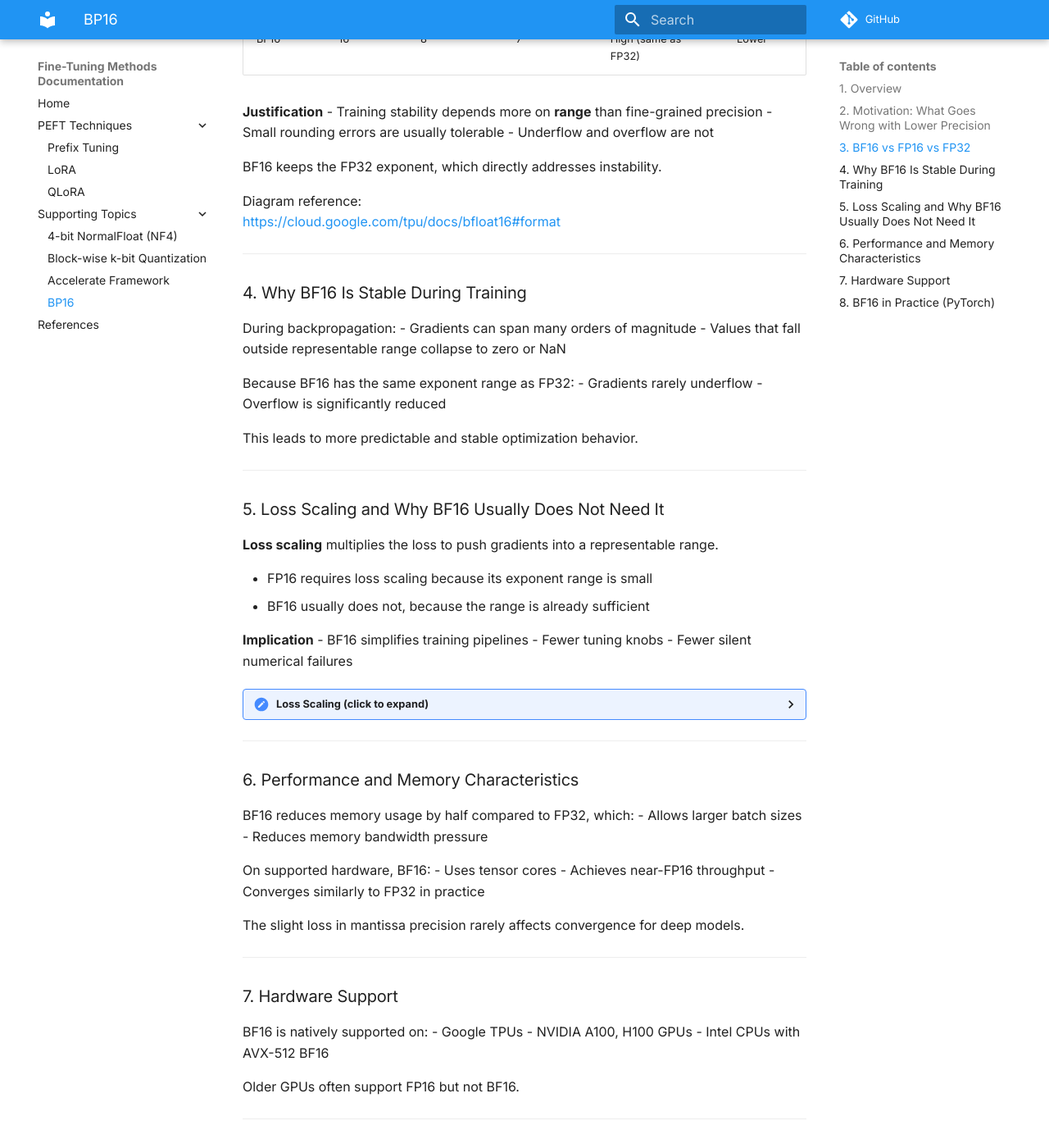
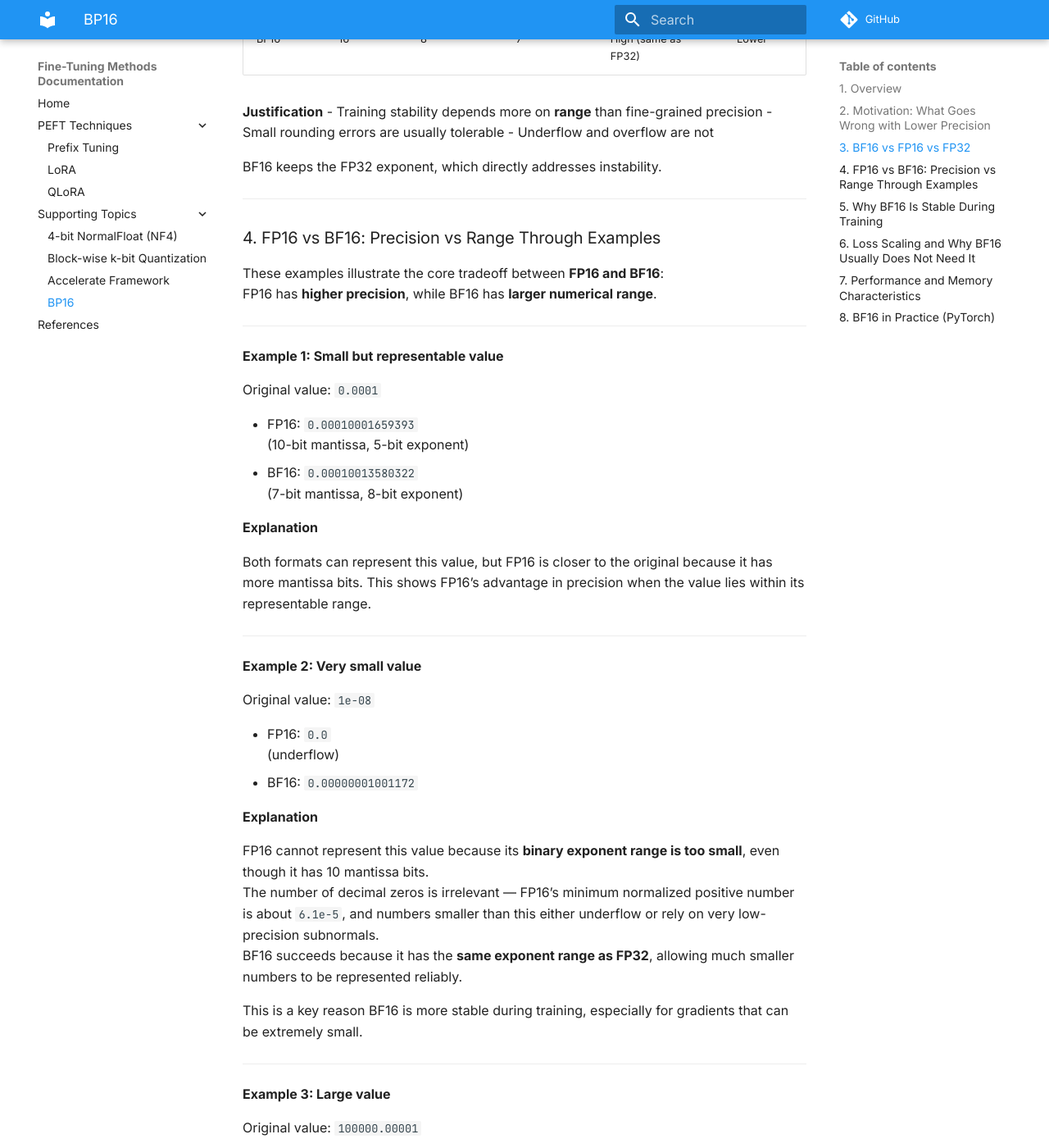
Before and after one commit to saurabhiit2007/LLM-Finetuning, an MkDocs documentation site: the page built from docs/supporting_topics/bp16.md, in a window 1280 px wide and 1400 px high, scrolled down 994 px. Shown: the whole window at 82% size. Built offline with MkDocs 1.6.1 and Material for MkDocs 9.7.7, drawn with Linux system fonts in a browser that asks for light colours; comment, search, counter and statistics services are not loaded; some of the changed text lies outside the part shown.

Commit message:
updated bp16

````diff
--- a/docs/supporting_topics/bp16.md
+++ b/docs/supporting_topics/bp16.md
@@ -39,12 +39,72 @@ BF16 was introduced to solve these stability issues **without reverting to FP32*
 
 BF16 keeps the FP32 exponent, which directly addresses instability.
 
-Diagram reference:
-https://cloud.google.com/tpu/docs/bfloat16#format
+---
+
+### 4. FP16 vs BF16: Precision vs Range Through Examples
+
+These examples illustrate the core tradeoff between **FP16 and BF16**:
+FP16 has **higher precision**, while BF16 has **larger numerical range**.
 
 ---
 
-### 4. Why BF16 Is Stable During Training
+**Example 1: Small but representable value**
+
+Original value: `0.0001`
+
+- FP16: `0.00010001659393`
+  (10-bit mantissa, 5-bit exponent)
+- BF16: `0.00010013580322`
+  (7-bit mantissa, 8-bit exponent)
+
+**Explanation**
+
+Both formats can represent this value, but FP16 is closer to the original because it has more mantissa bits. This shows FP16’s advantage in precision when the value lies within its representable range.
+
+---
+
+**Example 2: Very small value**
+
+Original value: `1e-08`
+
+- FP16: `0.0`
+  (underflow)
+- BF16: `0.00000001001172`
+
+**Explanation**
+
+FP16 cannot represent this value because its **binary exponent range is too small**, even though it has 10 mantissa bits.
+The number of decimal zeros is irrelevant — FP16’s minimum normalized positive number is about `6.1e-5`, and numbers smaller than this either underflow or rely on very low-precision subnormals.
+BF16 succeeds because it has the **same exponent range as FP32**, allowing much smaller numbers to be represented reliably.
+
+This is a key reason BF16 is more stable during training, especially for gradients that can be extremely small.
+
+---
+
+**Example 3: Large value**
+
+Original value: `100000.00001`
+
+- FP16: `inf`
+  (overflow)
+- BF16: `99840.0`
+
+**Explanation**
+
+FP16 overflows because all exponent bits are exhausted.
+BF16 can still represent the value, though with reduced precision, because it has more exponent bits.
+
+---
+
+**Key takeaway**
+
+- FP16 represents values **more accurately** within its limited range
+- BF16 represents values **more reliably** across a wide range
+- Training prefers **range over precision**, which is why BF16 is often safer for large models
+
+---
+
+### 5. Why BF16 Is Stable During Training
 
 During backpropagation:
 - Gradients can span many orders of magnitude
@@ -121,17 +181,6 @@ The slight loss in mantissa precision rarely affects convergence for deep models
 
 ---
 
-### 7. Hardware Support
-
-BF16 is natively supported on:
-- Google TPUs
-- NVIDIA A100, H100 GPUs
-- Intel CPUs with AVX-512 BF16
-
-Older GPUs often support FP16 but not BF16.
-
----
-
 ### 8. BF16 in Practice (PyTorch)
 
 ```python
````
Also changed, not shown: other parts of docs/supporting_topics/bp16.md (+2 -2 lines).
